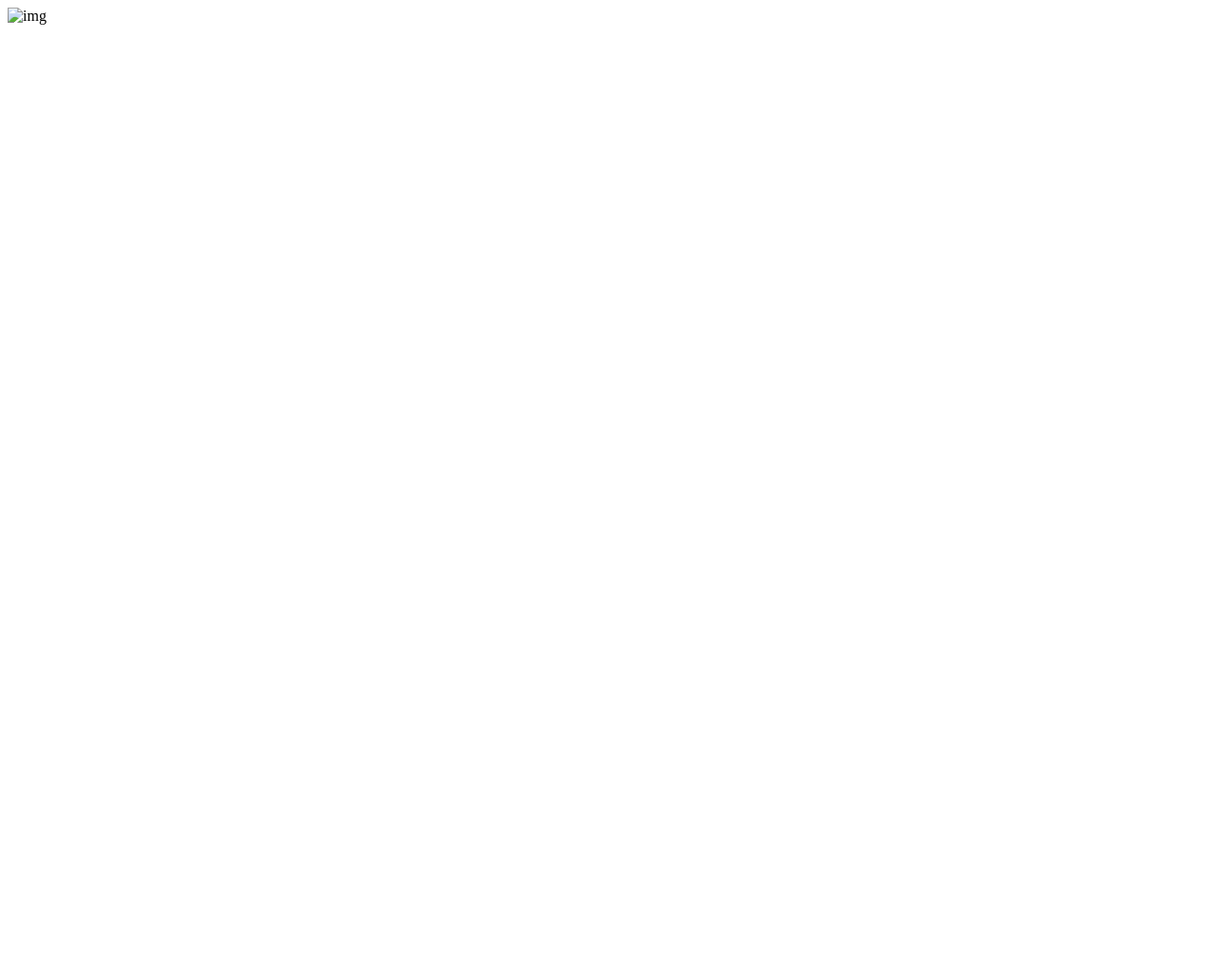
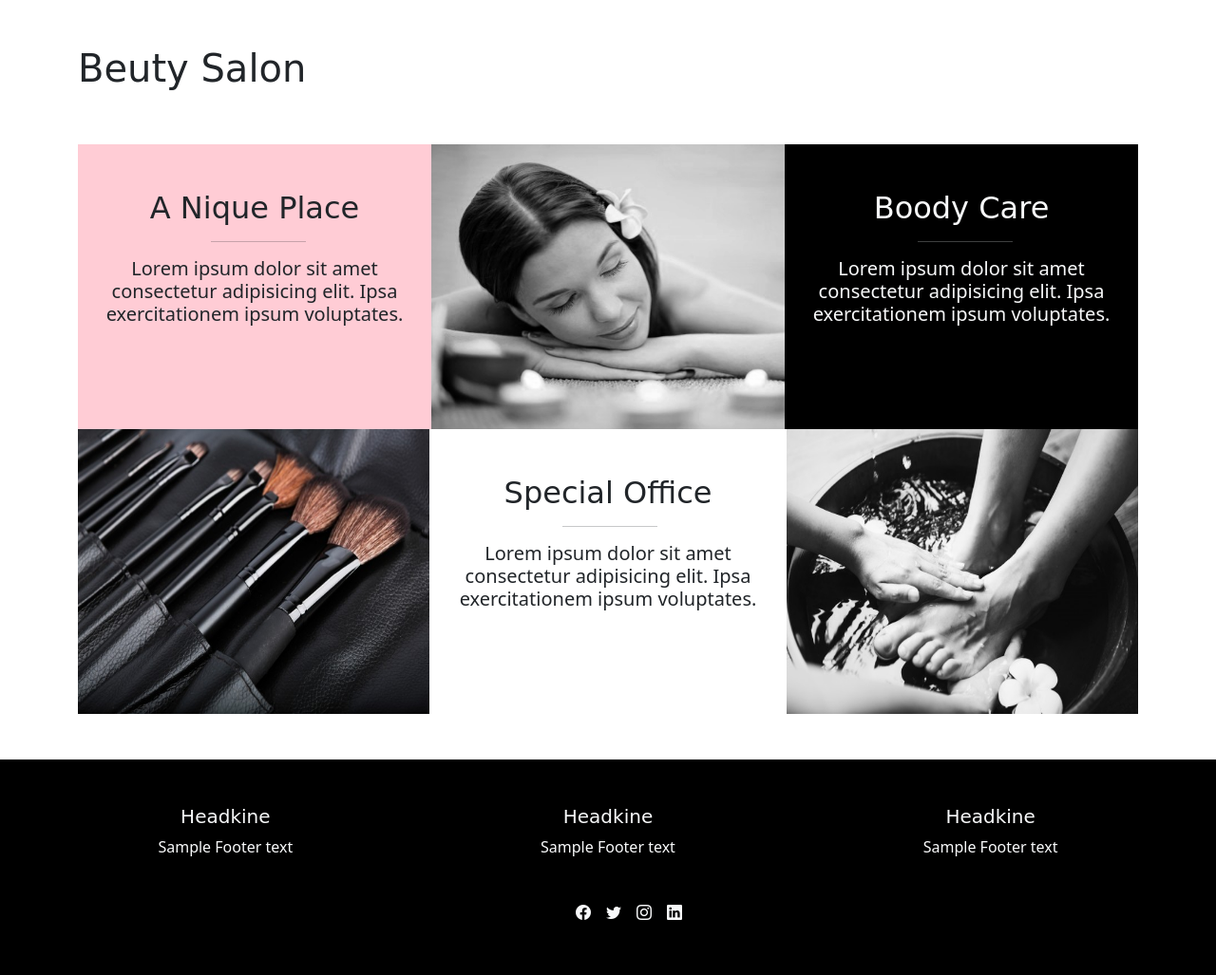
Before and after one commit to shorahimovasadbek/sinov, a plain HTML site: page index.html in a window 1280 px wide. Shown: the whole page at 95% size. Before the commit the page ends 800 px from the top, so only its background shows below. Drawn offline with nearby package versions, Linux system fonts and the light colour scheme.

Commit message:
section-5

```diff
--- a/index.html
+++ b/index.html
@@ -4,31 +4,55 @@
   <meta charset="UTF-8">
   <meta http-equiv="X-UA-Compatible" content="IE=edge">
   <meta name="viewport" content="width=device-width, initial-scale=1.0">
+  <link href="https://cdn.jsdelivr.net/npm/bootstrap@5.3.0-alpha1/dist/css/bootstrap.min.css" rel="stylesheet" integrity="sha384-GLhlTQ8iRABdZLl6O3oVMWSktQOp6b7In1Zl3/Jr59b6EGGoI1aFkw7cmDA6j6gD" crossorigin="anonymous">
   <title>47-dars</title>
 </head>
 <body>
 
   <div>
-
-    <div>
-      <div>
-        <div class="card">
-
+    <div class="container mt-5">
+      <h1 style="font-family: cursive;" class="pb-5">Beuty Salon</h1>
+      <div class="d-flex">
+        <div class=" text-center py-5" style="height: 300px; width: 400px;background-color: rgba(255, 192, 203, 0.805);">
+          <h2 style="font-family: cursive;">A Nique Place</h2>
+          <hr style="width: 100px; margin-left: 140px;">
+          <h5 class="px-4">Lorem ipsum dolor sit amet consectetur adipisicing  elit. Ipsa exercitationem ipsum voluptates.</h5>
         </div>
-        <img src="" alt="img">
-        <div class="card">
-
+        <img src="./img/5919fed09290016107e7b4aac8e308ea.jpg" alt="img" height="300px" width="400px">
+        <div class=" text-center py-5 text-light" style="height: 300px; width: 400px;background-color: black;">
+          <h2 style="font-family: cursive;">Boody Care</h2>
+          <hr style="width: 100px; margin-left: 140px;">
+          <h5 class="px-4">Lorem ipsum dolor sit amet consectetur adipisicing  elit. Ipsa exercitationem ipsum voluptates.</h5>
         </div>
       </div>
       <div>
-        <div>
-
+        <div class="d-flex">
+          <img src="./img/setofcosmeticpaintbrushformakeup_12322061.jpg" alt="img" height="300px" width="370px">
+          <div class=" text-center py-5 " style="height: 300px; width: 400px;">
+            <h2 style="font-family: cursive;">Special Office</h2>
+            <hr style="width: 100px; margin-left: 140px;">
+            <h5 class="px-4">Lorem ipsum dolor sit amet consectetur adipisicing  elit. Ipsa exercitationem ipsum voluptates.</h5>
+          </div>
+          <img src="./img/closeupoffeetspatherapyandmassage_5387615402.jpg" alt="img" height="300px" width="370px">
         </div>
       </div>
     </div>
+  </div>
+    <div style="background-color: black;" class="text-light py-5 px-5 mt-5">
+      <div class="row">
+        <div class="col-4 text-center"><h5 style="font-family: cursive;">Headkine</h5> Sample Footer text</div>
+        <div class="col-4 text-center"><h5 style="font-family: cursive;">Headkine</h5> Sample Footer text</div>
+        <div class="col-4 text-center"><h5 style="font-family: cursive;">Headkine</h5> Sample Footer text</div>
+      </div>
+      <div class="text-light d-flex pt-5" style="margin-left:550px;">
+        <h6 class="px-2"><i class="bi bi-facebook"></i></h6>
+        <h6 class="px-2"><i class="bi bi-twitter"></i></h6>
+        <h6 class="px-2"><i class="bi bi-instagram"></i></h6>
+        <h6 class="px-2"><i class="bi bi-linkedin"></i></h6>
 
-  </div>
-
-  <script src=""></script>
+      </div>
+    </div>
+  <link rel="stylesheet" href="https://cdn.jsdelivr.net/npm/bootstrap-icons@1.10.3/font/bootstrap-icons.css">
+  <script src="https://cdn.jsdelivr.net/npm/bootstrap@5.3.0-alpha1/dist/js/bootstrap.bundle.min.js" integrity="sha384-w76AqPfDkMBDXo30jS1Sgez6pr3x5MlQ1ZAGC+nuZB+EYdgRZgiwxhTBTkF7CXvN" crossorigin="anonymous"></script>
 </body>
 </html>
```
Also changed, not shown: img/5919fed09290016107e7b4aac8e308ea.jpg (added), img/closeupoffeetspatherapyandmassage_5387615402.jpg (added), img/setofcosmeticpaintbrushformakeup_12322061.jpg (added), style.css (deleted).
